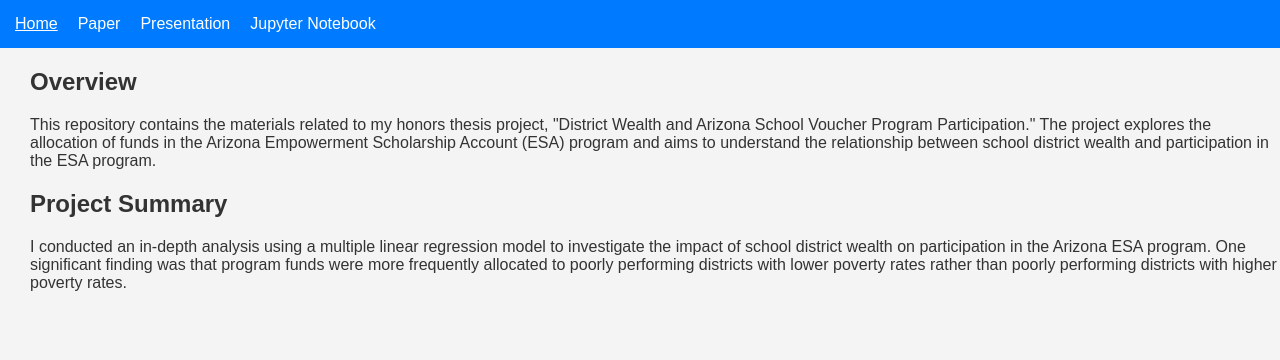
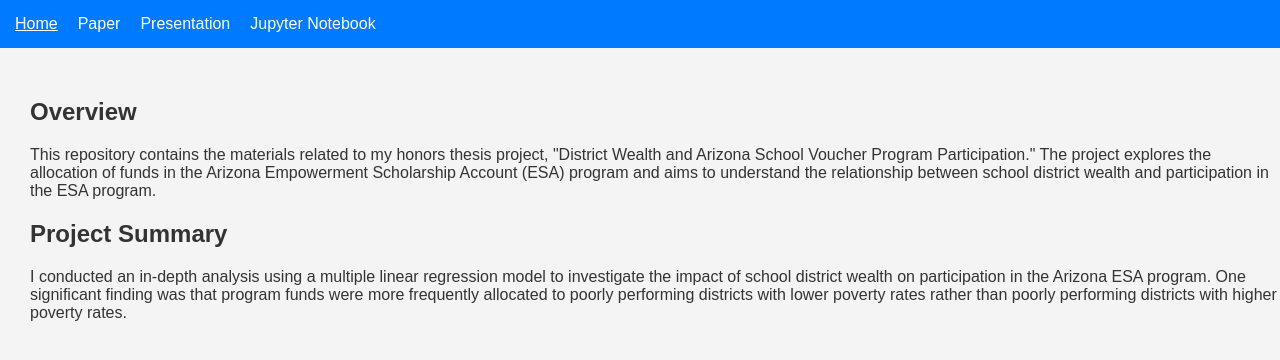
Before and after one commit to jangelcode/thesis.github.io, a plain HTML site: page index.html in a window 1280 px wide. Drawn offline with Linux system fonts and the light colour scheme.

Commit message:
change margin-top to padding top

```diff
--- a/index.html
+++ b/index.html
@@ -32,7 +32,7 @@
 
         .page {
             display: none;
-            margin-top: 20px;
+            padding-top: 30px;
         }
 
         .page.active {
```
